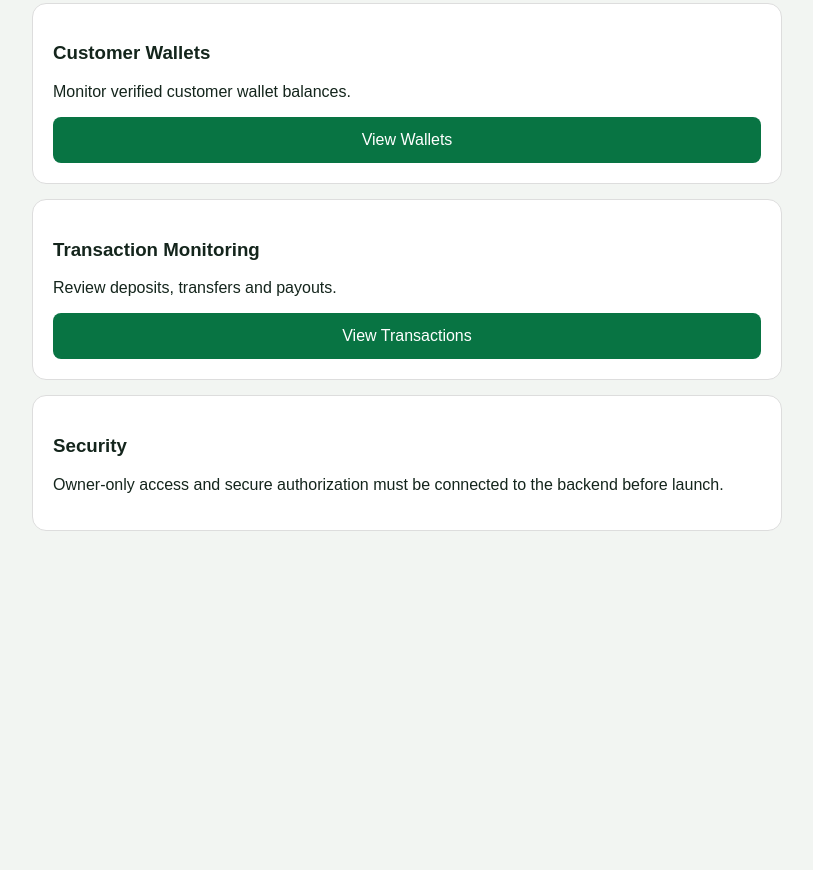
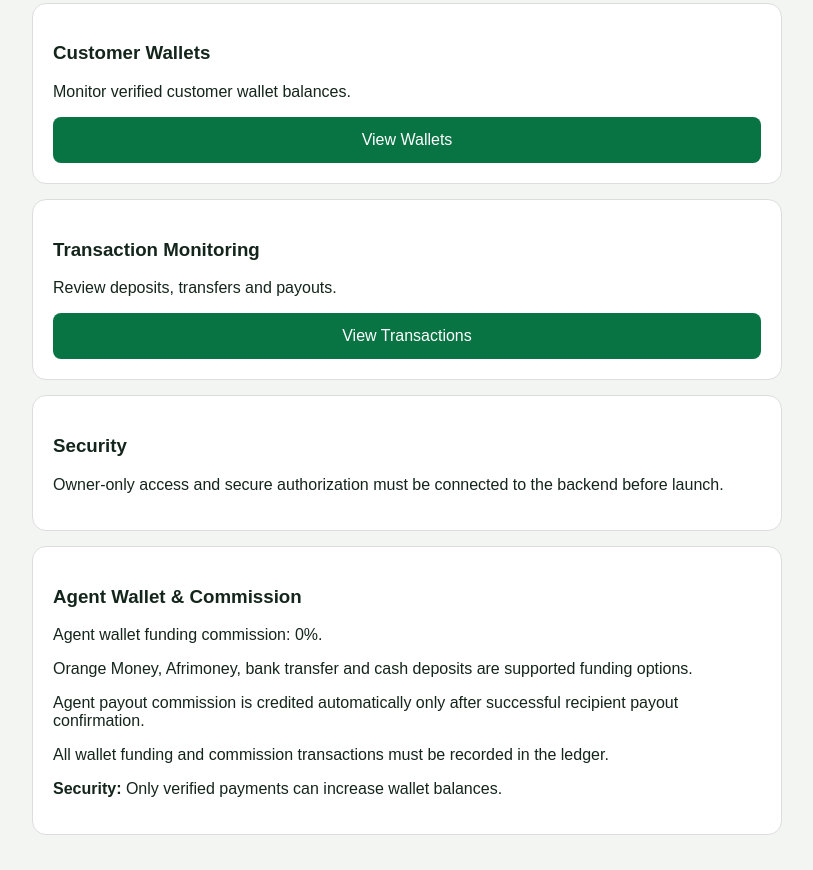
Before and after one commit to MB1960/DEM-CASH-INTERNATIONAL, a plain HTML site: page admin.html in a window 1280 px wide. Shown: the part 802-1672 px from the top of the page, without its empty margins (233-1046 px from the left). Before the commit the page ends 1368 px from the top, so only its background shows below. Drawn offline with Linux system fonts and the light colour scheme.

Commit message:
Enhance admin.html with agent wallet details
Added agent wallet and commission information to admin page.

```diff
--- a/admin.html
+++ b/admin.html
@@ -53,6 +53,14 @@ button{background:#087443;color:white;padding:14px;border:0;border-radius:8px;wi
 <h3>Security</h3>
 <p>Owner-only access and secure authorization must be connected to the backend before launch.</p>
 </div>
+ <div class="card">
+  <h3>Agent Wallet & Commission</h3>
+  <p>Agent wallet funding commission: 0%.</p>
+  <p>Orange Money, Afrimoney, bank transfer and cash deposits are supported funding options.</p>
+  <p>Agent payout commission is credited automatically only after successful recipient payout confirmation.</p>
+  <p>All wallet funding and commission transactions must be recorded in the ledger.</p>
+  <p><strong>Security:</strong> Only verified payments can increase wallet balances.</p>
+</div>
 </main>
 </body>
 </html>
```
